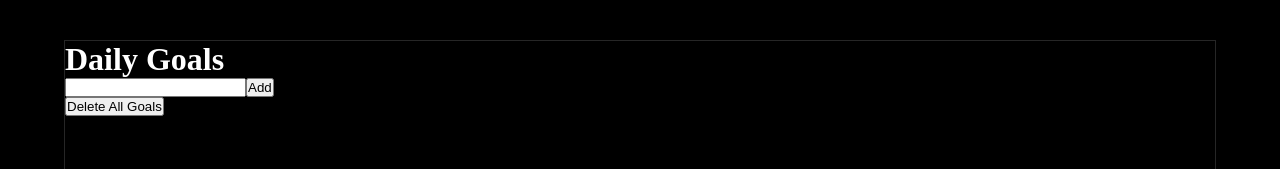
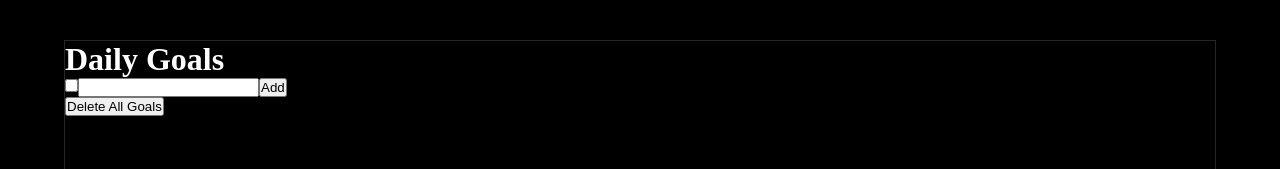
Before and after one commit to danifromecuador/daily, a React (Vite) app: page / in a window 1280 px wide. Shown: the top 169 px of the page. Built offline with nearby package versions, Linux system fonts and the light colour scheme.

Commit message:
Add input type checkbox in each goal

```diff
--- a/src/pages/daily-goals.jsx
+++ b/src/pages/daily-goals.jsx
@@ -26,6 +26,7 @@ export const DailyGoals = () => {
   return <>
     <h1>Daily Goals</h1>
     <ul>{goals.map((e, i) => <div key={i}>{e}</div>)}</ul>
+    <input type="checkbox" name="" id="" />
     <input
       type="text"
       value={input}
```
